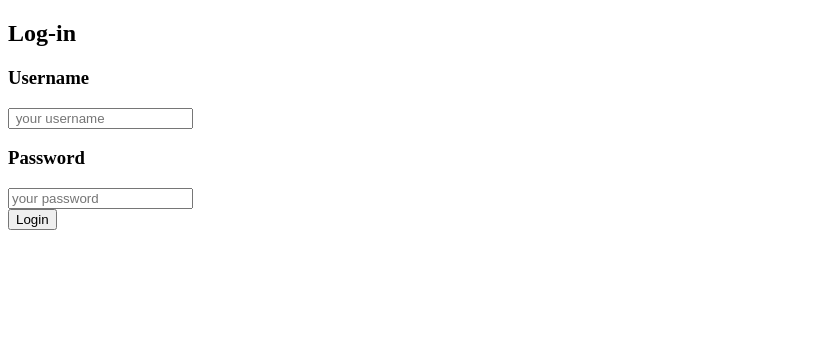
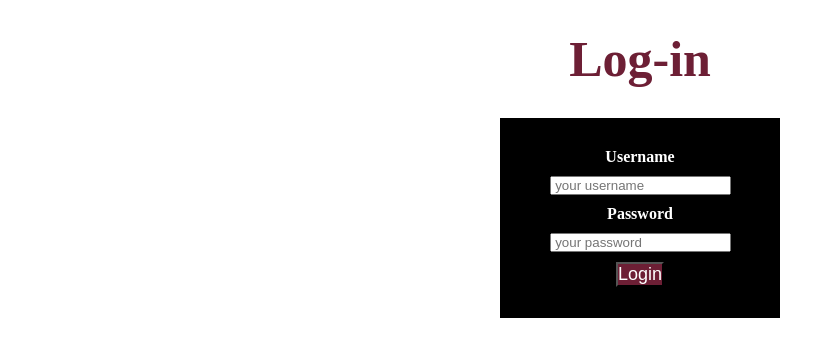
Before and after one commit to MaryamHmayed/To-do-Website, a plain HTML site: page Pages/index.html in a window 1280 px wide. Shown: the whole page, without its empty margins (0-835 px from the left). Drawn offline with Linux system fonts and the light colour scheme.

Commit message:
styling login page

```diff
--- a/Pages/index.html
+++ b/Pages/index.html
@@ -4,23 +4,25 @@
     <meta charset="UTF-8">
     <meta name="viewport" content="width=device-width, initial-scale=1.0">
     <title>log-in</title>
+    <link rel="stylesheet" href="/Styles/style.css">
 </head>
 <body>
     <section>
         <h1>Log-in</h1>
         <div class="login-form">
-            <h3>Username</h3>
+            <h4>Username</h3>
             <div class="username-input">
             <input type="email" placeholder=" your username">
             </div>
-            <h3>Password</h3>
+            <h4>Password</h3>
             <div class="password-input">
-                <input type="password" placeholder="your password">
+                <input type="password" placeholder=" your password">
             </div>
-        </div>
+
         <button class="login-button">
             Login
         </button>
+        </div>
     </section>
 
 
--- a/Styles/style.css
+++ b/Styles/style.css
@@ -0,0 +1,46 @@
+*{
+    margin: 0;
+    padding: 0;
+    box-sizing: border-box;
+
+
+}
+
+
+h1{
+    padding: 30px;
+    color:rgb(109, 31, 53);
+    text-align: center;
+    font-size: 50px;
+}
+h4{
+    color: white;
+}
+
+.login-form{
+    display: flex;
+    flex-direction: column;
+    align-items: center;
+    gap: 10px;
+   background-color: black;
+   margin: 0px 500px;
+   height: 200px;
+   padding: 30px;
+
+}
+
+
+
+
+
+.login-button{
+    background-color:rgb(109, 31, 53) ;
+    color: white;
+    border-width: 2px;
+    font-size: large;
+    cursor: pointer;
+}
+.login-box{
+
+
+}
```
